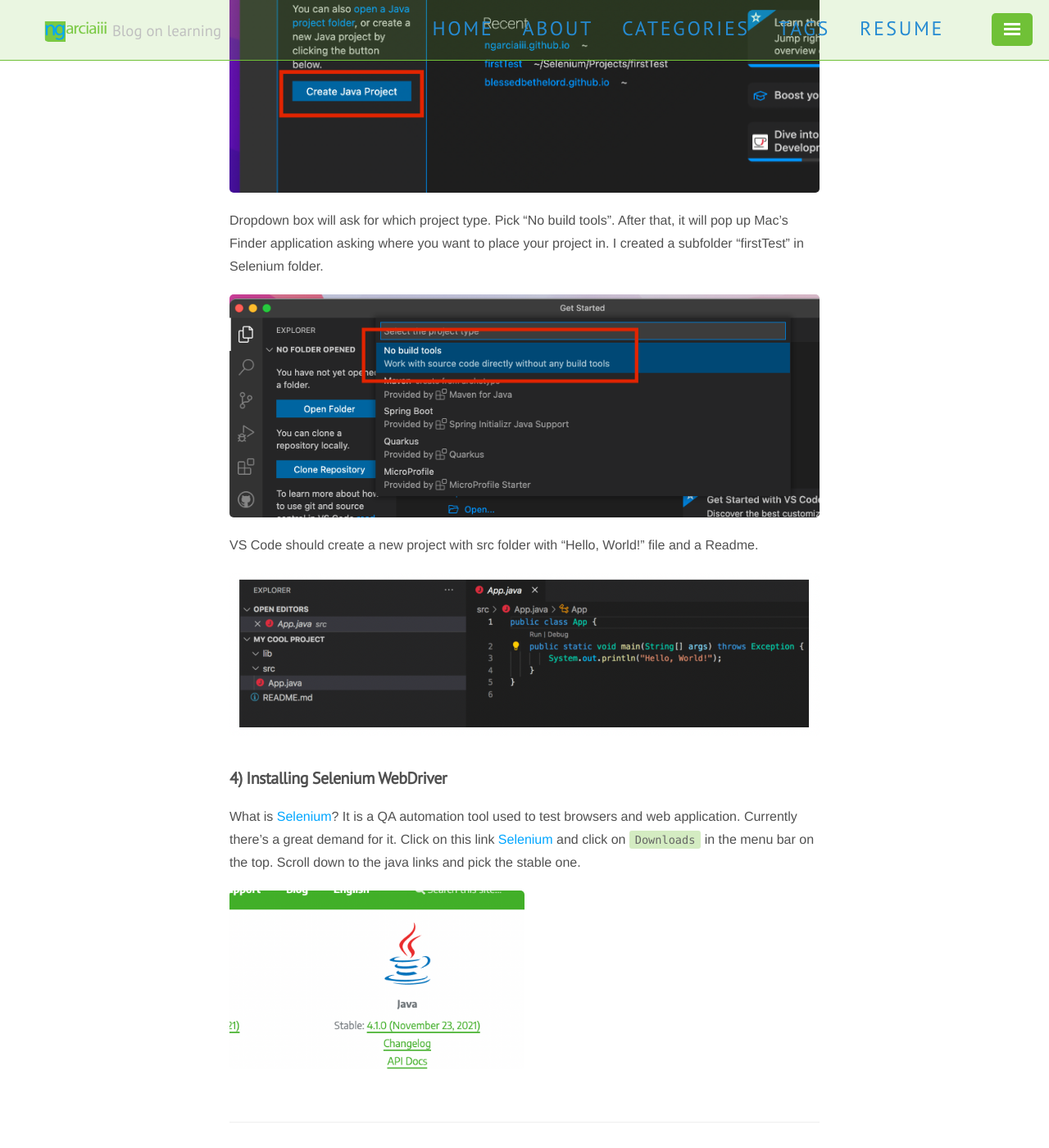
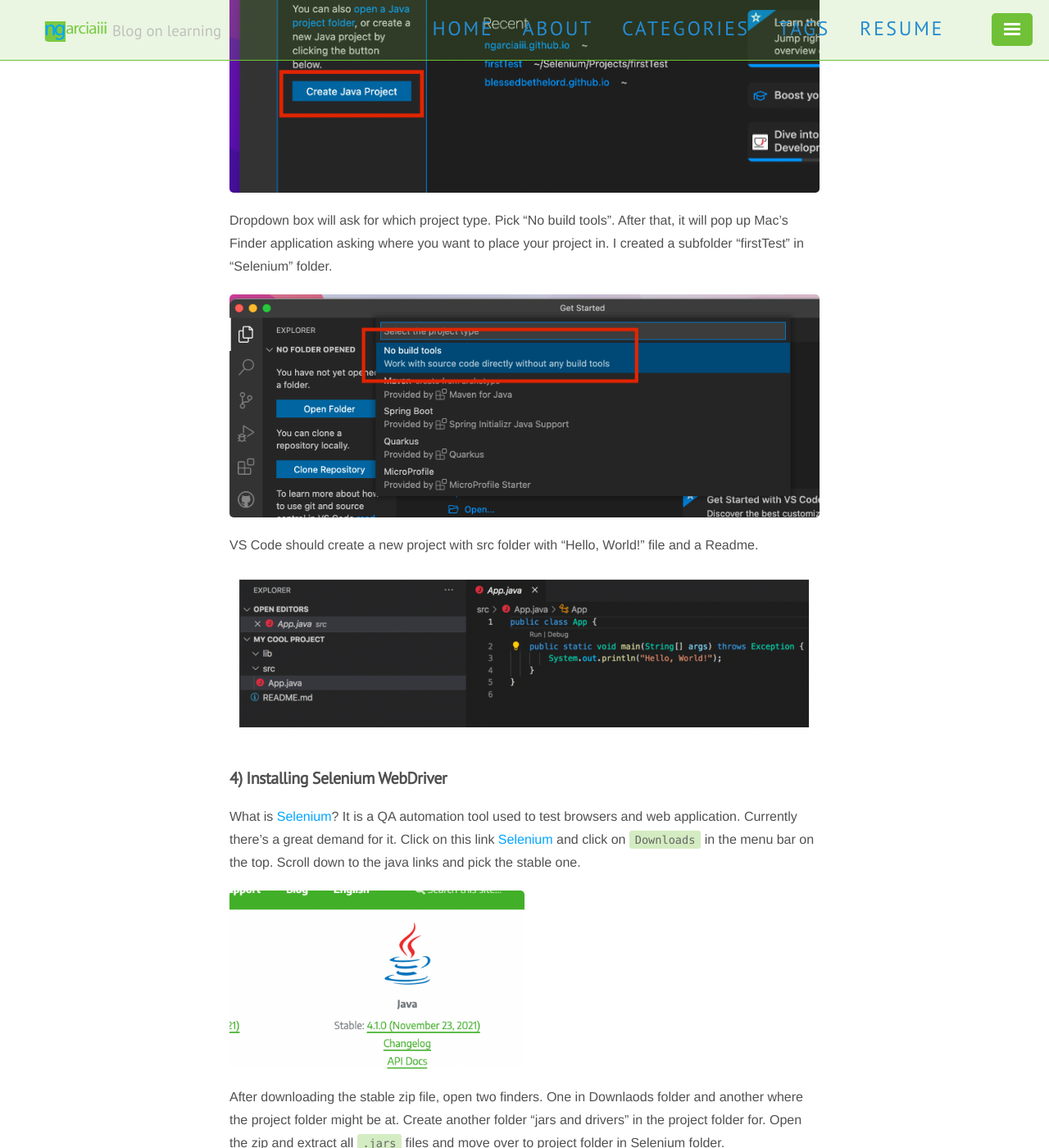
Before and after one commit to ngarciaiii/archived_blog, a Jekyll site: the page built from _posts/2021-11-03-Setting-up-Selenium-on-MacOS.markdown, in a window 1280 px wide and 1400 px high, scrolled down 3163 px. Shown: the whole window at 82% size. Built offline with Jekyll 4.4.1, drawn with Linux system fonts in a browser that asks for light colours; nearby versions of some CDN libraries; comment, search, counter and statistics services are not loaded.

Commit message:
post on hold

```diff
--- a/_posts/2021-11-03-Setting-up-Selenium-on-MacOS.markdown
+++ b/_posts/2021-11-03-Setting-up-Selenium-on-MacOS.markdown
@@ -54,7 +54,7 @@
 
 ![java_project](/public/img/java_project.png){:height="3.7%" width="auto"}
 
-Dropdown box will ask for which project type. Pick "No build tools". After that, it will pop up Mac's Finder application asking where you want to place your project in. I created a subfolder "firstTest" in Selenium folder.
+Dropdown box will ask for which project type. Pick "No build tools". After that, it will pop up Mac's Finder application asking where you want to place your project in. I created a subfolder "firstTest" in "Selenium" folder.
 
 ![no_build_tools](/public/img/no_build_tools.png)
 
@@ -68,6 +68,7 @@
 
 ![selenjava](/public/img/selenjava.png){:height="auto" width="50%"}
 
+After downloading the stable zip file, open two finders. One in Downlaods folder and another where the project folder might be at. Create another folder "jars and drivers" in the project folder for. Open the zip and extract all `.jars` files and move over to project folder in Selenium folder.
 
 [Visual Studio Code]:https://code.visualstudio.com/
 [Oracle]:https://www.oracle.com/index.html
```
